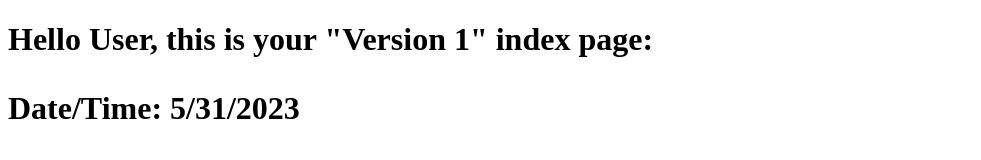
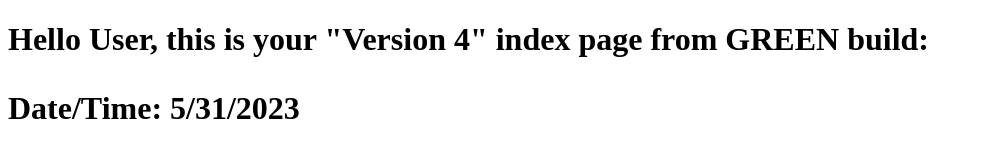
Before and after one commit to bootcamp12345/blue-green, a plain HTML site: page Dockerfiles/aks-blue-green/index.html in a window 1280 px wide. Shown: the whole page, without its empty margins (0-981 px from the left). Drawn offline with Linux system fonts and the light colour scheme.

Commit message:
updating versions and testing canary

```diff
--- a/Dockerfiles/aks-blue-green/index.html
+++ b/Dockerfiles/aks-blue-green/index.html
@@ -7,7 +7,7 @@
         <title>NGINX</title>
     </head>
     <body>
-        <h1>Hello User, this is your "Version 1" index page:
+        <h1>Hello User, this is your "Version 4" index page from GREEN build:
         <p>Date/Time: <span id="datetime"></span></p>
         <script>
             var dt=new Date();
```
Also changed, not shown: 2 other files.
